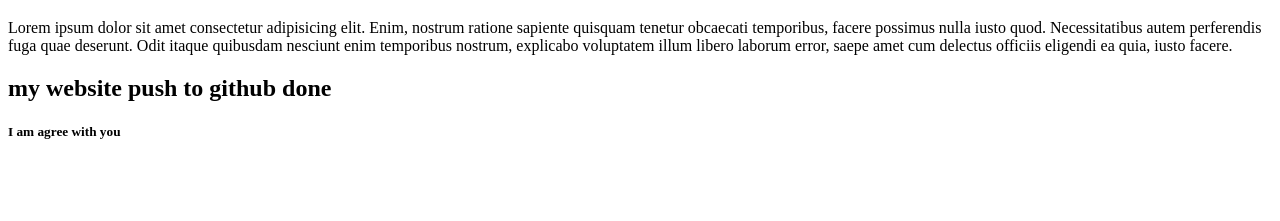
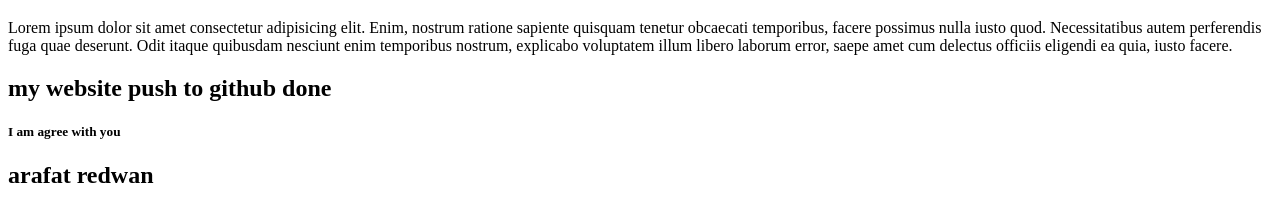
Before and after one commit to arafat-redwan/first-website, a plain HTML site: page index.html in a window 1280 px wide. Shown: the part 61-282 px from the top of the page. Drawn offline with Linux system fonts and the light colour scheme.

Commit message:
ok adding

```diff
--- a/index.html
+++ b/index.html
@@ -11,6 +11,7 @@
 
     <h2>my website push to github done</h2>
     <h5>I am agree with you</h5>
+    <h2>arafat redwan</h2>
 
 </body>
 </html>
```
